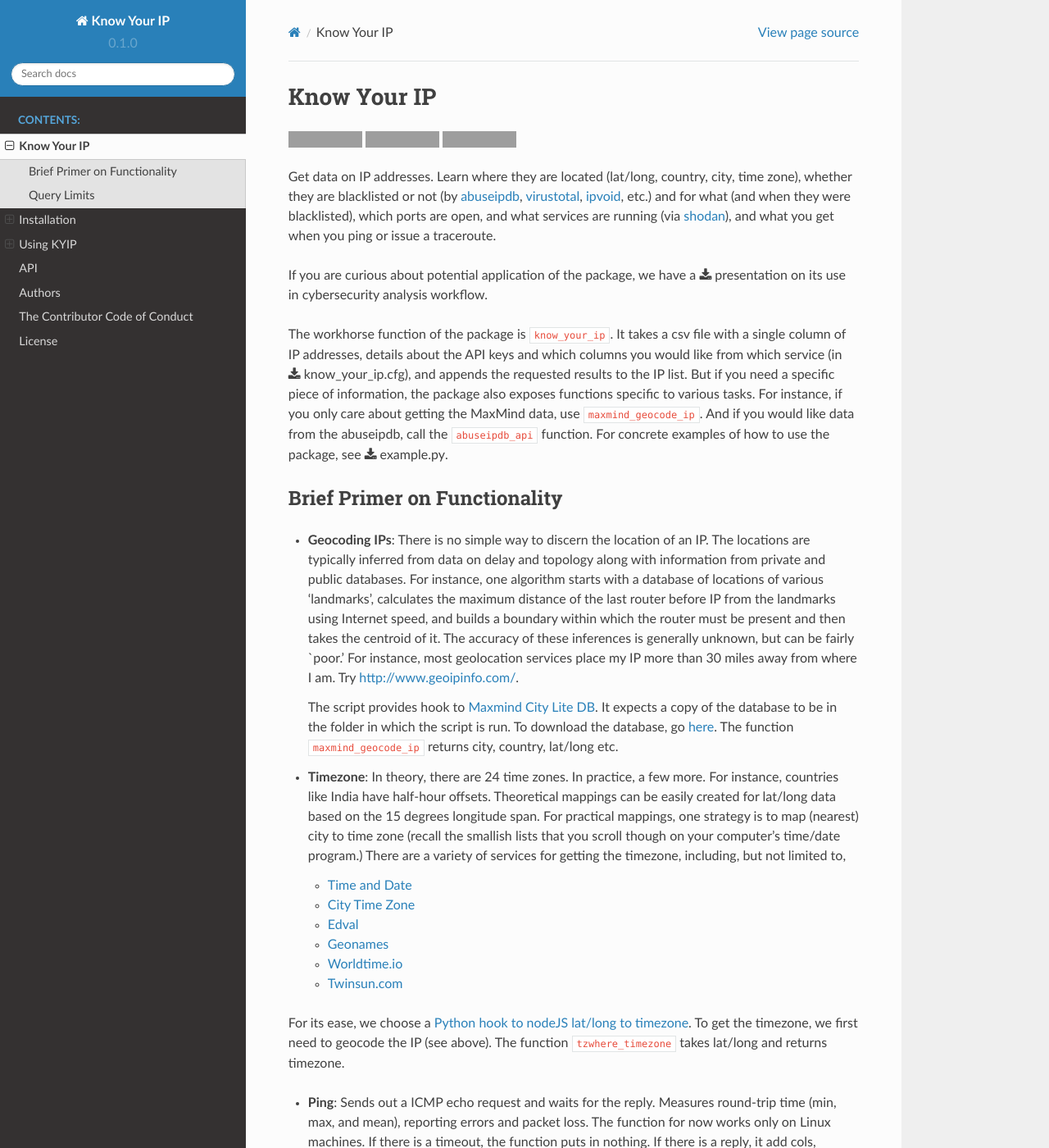
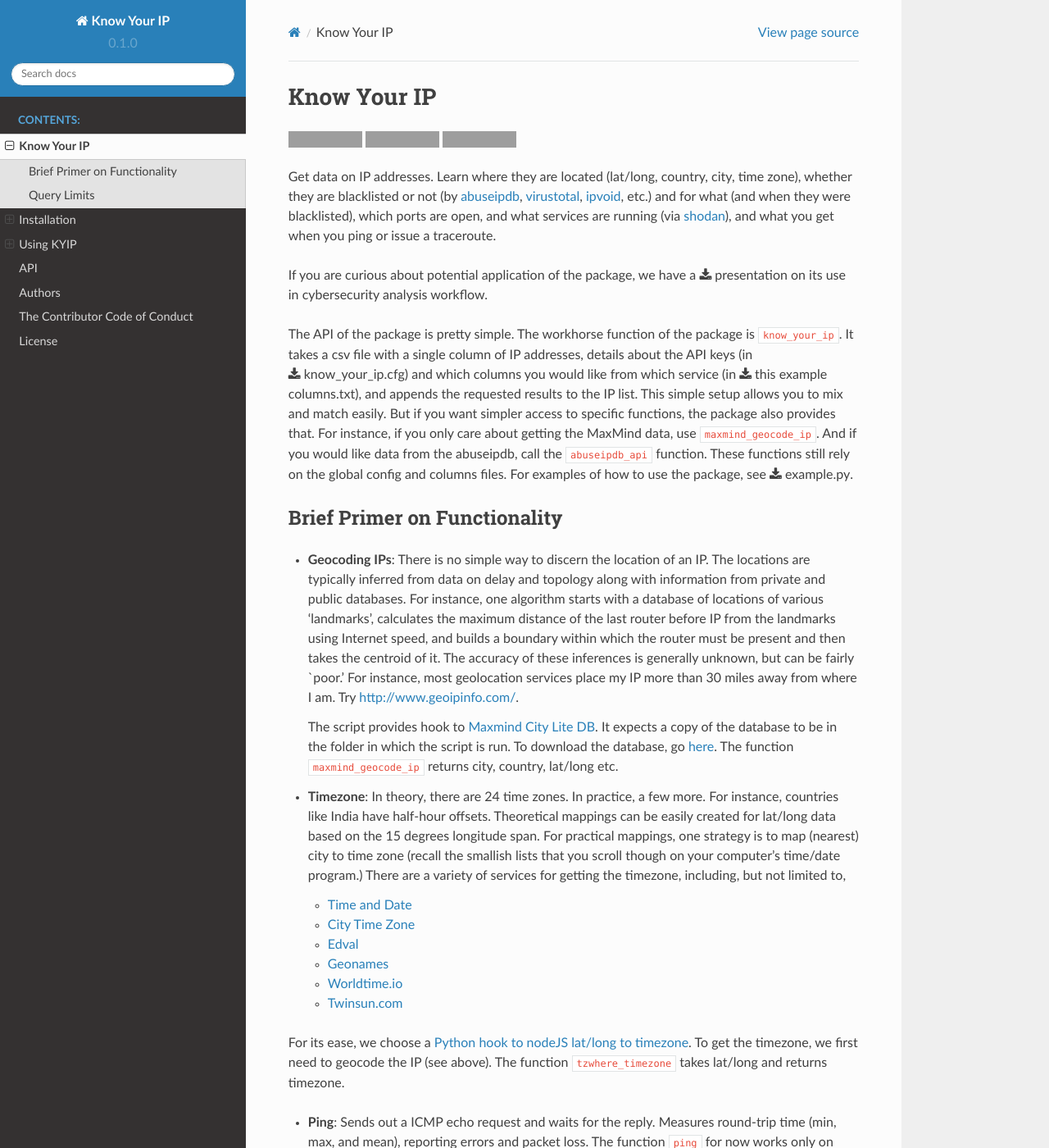
Before and after one commit to themains/know_your_ip, a Sphinx documentation site: the page built from docs/source/know_your_ip.rst, in a window 1280 px wide and 1400 px high. Shown: the whole window at 82% size. Built offline with Sphinx 7.4.7 and the Read the Docs theme 2.0.0, drawn with Linux system fonts in a browser that asks for light colours; some of the changed text lies outside the part shown; grey boxes are pictures that could not be loaded.

```diff
--- a/docs/source/know_your_ip.rst
+++ b/docs/source/know_your_ip.rst
@@ -21,14 +21,16 @@ If you are curious about potential application of the package, we have a
 :download:`presentation <../../know_your_ip/presentation/kip.pdf>` on
 its use in cybersecurity analysis workflow.
 
-The workhorse function of the package is ``know_your_ip``. It takes a csv file
-with a single column of IP addresses, details about the API keys and which
-columns you would like from which service (in :download:`know_your_ip.cfg <../../know_your_ip/know_your_ip.cfg>`),
-and appends the requested results to the IP list. But if you need a specific
-piece of information, the package also exposes functions specific to various tasks.
+The API of the package is pretty simple. The workhorse function of the package
+is ``know_your_ip``. It takes a csv file with a single column of IP addresses,
+details about the API keys (in :download:`know_your_ip.cfg <../../know_your_ip/know_your_ip.cfg>`)
+and which columns you would like from which service (in :download:`this example columns.txt <../../know_your_ip/columns.txt>`),
+and appends the requested results to the IP list. This simple setup allows you to mix and match
+easily. But if you want simpler access to specific functions, the package also provides that.
 For instance, if you only care about getting the MaxMind data, use ``maxmind_geocode_ip``. And
-if you would like data from the abuseipdb, call the ``abuseipdb_api`` function. For concrete examples of
-how to use the package, see :download:`example.py <../../know_your_ip/example.py>`.
+if you would like data from the abuseipdb, call the ``abuseipdb_api`` function. These functions still
+rely on the global config and columns files. For examples of how to use the package,
+see :download:`example.py <../../know_your_ip/example.py>`.
 
 Brief Primer on Functionality
 ~~~~~~~~~~~~~~~~~~~~~~~~~~~~~
@@ -75,7 +77,7 @@ lat/long and returns timezone.
 
 -  **Ping**: Sends out a ICMP echo request and waits for the reply.
    Measures round-trip time (min, max, and mean), reporting errors and
-   packet loss. The function for now works only on Linux machines. If
+   packet loss. The function ``ping`` for now works only on Linux machines. If
    there is a timeout, the function puts in nothing. If there is a
    reply, it add cols, packets\_sent, packets\_received, packets\_lost,
    min\_time, max\_time, avg\_time
@@ -180,8 +182,8 @@ General Layout of the Software
    ``output`` section.
 
 
-Preparing the configuration
-~~~~~~~~~~~~~~~~~~~~~~~~~~~
+Configuration File
+~~~~~~~~~~~~~~~~~~~
 
 Most of functions make calls to different public REST APIs and hence require an API key and/or username.
 You can register to get the API keys at the following URLs:
```
Also changed, not shown: README.rst (+47 -16 lines).
